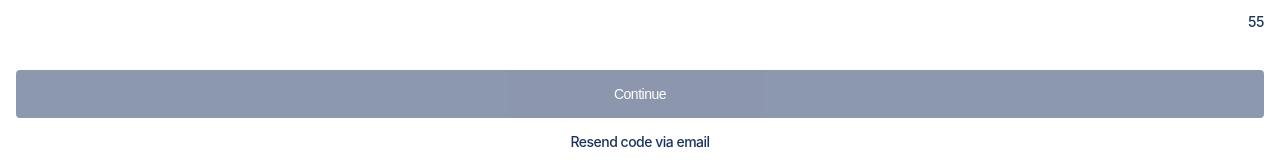
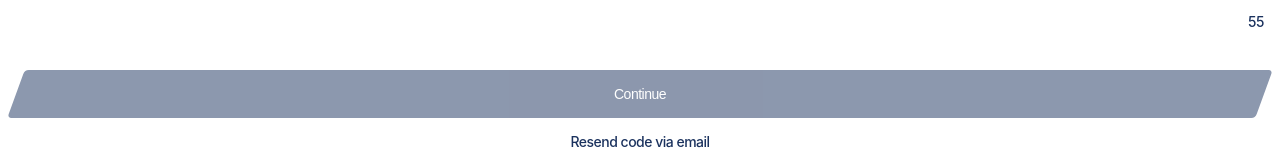
Before and after one commit to Sk7867/olineo_temp, a React (Create React App) app: page /otp in a window 1280 px wide. Shown: the part 261-429 px from the top of the page. Built offline with nearby package versions, Linux system fonts and the light colour scheme.

Commit message:
#4: submit button shape changed

```diff
--- a/src/App.css
+++ b/src/App.css
@@ -56,6 +56,12 @@ color: #8D9091;
   letter-spacing: -0.5px;
   cursor: pointer;
   border: none;
+  transform: skew(-20deg);
+}
+
+.submit-button p{
+  display: inline-block;
+  transform: skew(20deg);
 }
 
 .extra-btn{
--- a/src/pages/Login.js
+++ b/src/pages/Login.js
@@ -44,7 +44,7 @@ const Login = ({ setUserLoggedIn }) => {
             <input type='number' name="Phone" id="phone" className='input-field' value={phone} placeholder='Phone' onChange={(e) => { setPhone(e.target.value); handleLength(e.target.value.length) }} />
           </div>
           <div className={'button-Container'}>
-            <button type='submit' className='submit-button' disabled={btnDisable}>Continue</button>
+            <button type='submit' className='submit-button' disabled={btnDisable}><p>Continue</p></button>
             <p className='extra-btn' onClick={pageSwitch}>New to Olineo? Join here</p>
           </div>
         </form>
--- a/src/pages/OtpValid.js
+++ b/src/pages/OtpValid.js
@@ -53,7 +53,7 @@ const OtpValid = ({ userLoggedIn }) => {
             <p className='resend-btn' disabled={resend} onClick={() => { console.log('Resend OTP') }} >{seconds === 0 ? 'Resend Code' : seconds}</p>
           </div>
           <div className={'button-Container'}>
-            <button className='submit-button' disabled={btnDisable}>Continue</button>
+            <button className='submit-button' disabled={btnDisable}><p>Continue</p></button>
             {
               userLoggedIn ? (
                 <p className='extra-btn'>Resend code via email</p>
--- a/src/pages/Signup.js
+++ b/src/pages/Signup.js
@@ -50,7 +50,7 @@ const Signup = ({ setUserLoggedIn }) => {
             <input type='tel' name="Phone" id="phone" className='input-field' value={phone} placeholder='Phone' pattern="[0-9]{10}" onChange={(e) => { setPhone(e.target.value); handleLength(e.target.value.length) }} required />
           </div>
           <div className={'button-Container'}>
-            <button type='submit' className='submit-button' disabled={btnDisable}>Continue</button>
+            <button type='submit' className='submit-button' disabled={btnDisable}><p>Continue</p></button>
             <p className='extra-btn' onClick={pageSwitch}>Already a customer?</p>
           </div>
         </form>
--- a/src/pages/addUser.js
+++ b/src/pages/addUser.js
@@ -38,7 +38,7 @@ const AddUser = () => {
 
           </div>
           <div className={'button-Container'}>
-            <button className='submit-button' disabled={btnDisable}>Continue</button>
+            <button className='submit-button' disabled={btnDisable}><p>Continue</p></button>
           </div>
         </form>
       </div>
```
